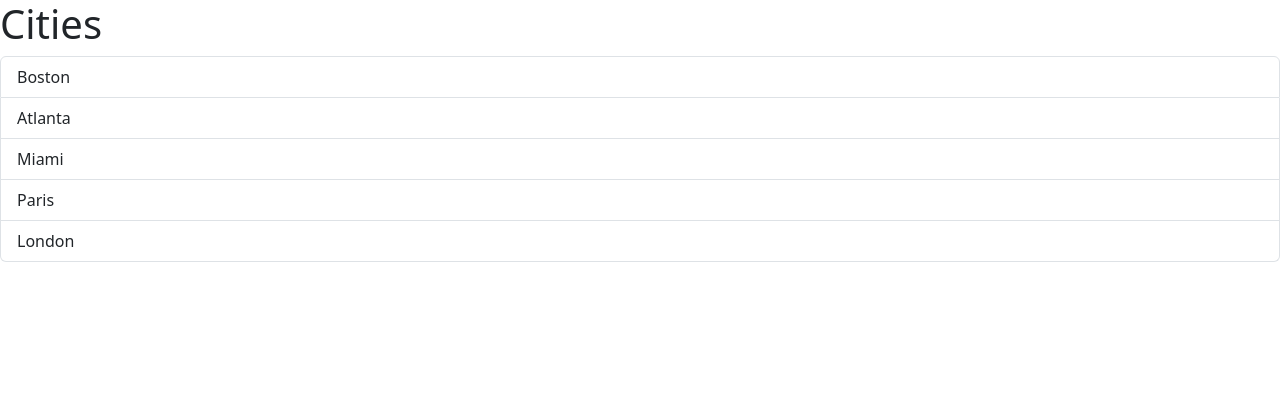
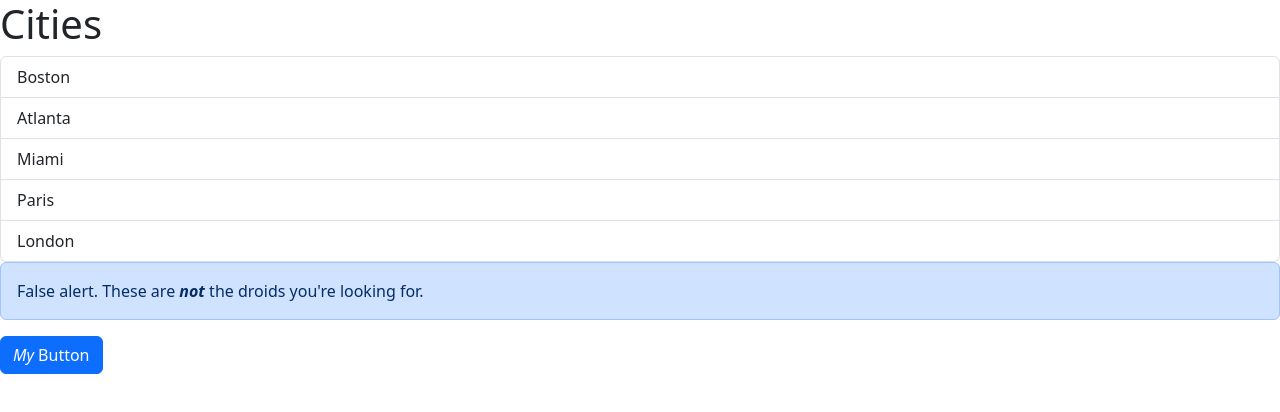
Before and after one commit to htack210/react_js, a React (Vite) app in the folder react-app/: page / in a window 1280 px wide. Shown: the top 412 px of the page. Built offline with nearby package versions, Linux system fonts and the light colour scheme.

Commit message:
Added button compoent

```diff
--- /dev/null
+++ b/react-app/src/AppAlert.tsx
@@ -0,0 +1,17 @@
+import Alert from "./components/Alert";
+
+// rafce
+function App() {
+  return (
+    <div>
+      <Alert>
+        False alert. These are{" "}
+        <b>
+          <i>not</i>
+        </b>{" "}
+        the droids you're looking for.
+      </Alert>
+    </div>
+  );
+}
+export default App;
--- /dev/null
+++ b/react-app/src/AppButton.tsx
@@ -0,0 +1,12 @@
+import Button from "./components/Button";
+
+function App() {
+  return (
+    <div>
+      <Button onClick={() => console.log("Clicked")}>
+        <i>My</i> Button
+      </Button>
+    </div>
+  );
+}
+export default App;
--- /dev/null
+++ b/react-app/src/components/Alert.tsx
@@ -0,0 +1,11 @@
+import { ReactNode } from "react";
+
+interface Props {
+  children: ReactNode;
+}
+
+const Alert = ({ children }: Props) => {
+  return <div className="alert alert-primary">{children}</div>;
+};
+
+export default Alert;
--- /dev/null
+++ b/react-app/src/components/Button.tsx
@@ -0,0 +1,17 @@
+import { ReactNode } from "react";
+
+interface Props {
+  children: ReactNode;
+  // The question mark makes color is optional since the default is set to primary.
+  color?: "primary" | "seconday" | "danger" | "success";
+  onClick: () => void;
+}
+const Button = ({ children, onClick, color = "primary" }: Props) => {
+  return (
+    <button type="button" className={"btn btn-" + color} onClick={onClick}>
+      {children}
+    </button>
+  );
+};
+
+export default Button;
--- a/react-app/src/main.tsx
+++ b/react-app/src/main.tsx
@@ -1,10 +1,14 @@
 import React from "react";
 import ReactDOM from "react-dom/client";
-import App from "./App.tsx";
+import AppList from "./AppListGroup.tsx";
+import AppAlert from "./AppAlert.tsx";
+import AppBtn from "./AppButton.tsx";
 import "bootstrap/dist/css/bootstrap.css";
 
 ReactDOM.createRoot(document.getElementById("root")!).render(
   <React.StrictMode>
-    <App />
+    <AppList />
+    <AppAlert />
+    <AppBtn />
   </React.StrictMode>
 );
```
Also changed, not shown: react-app/src/AppListGroup.tsx (renamed from react-app/src/App.tsx).
